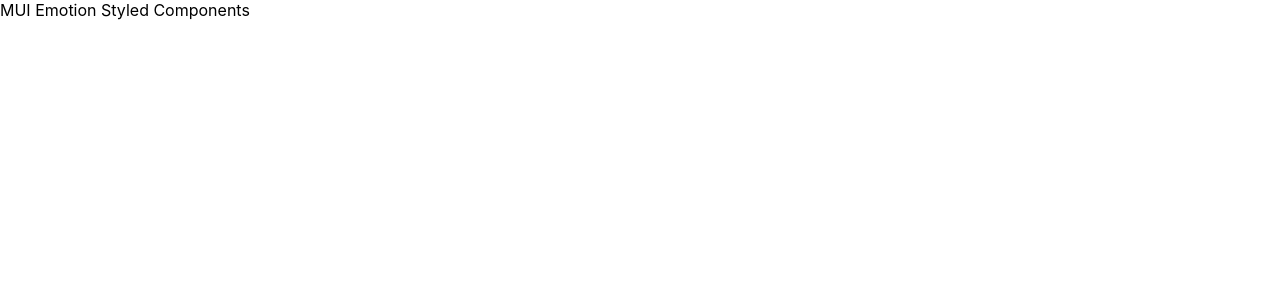
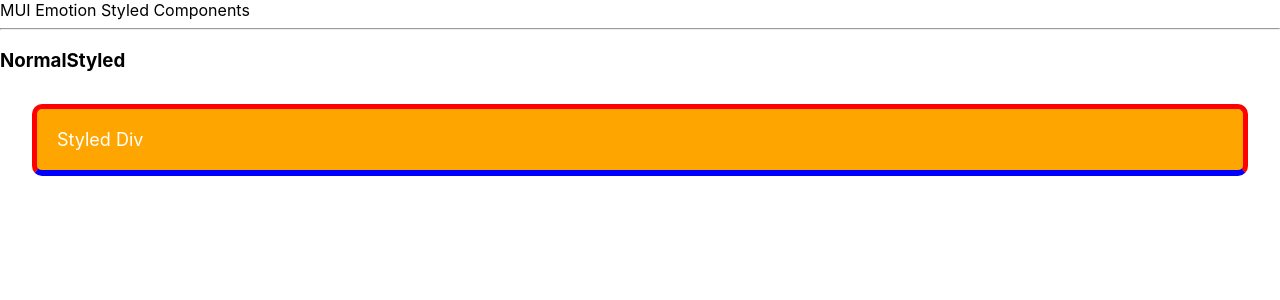
Before and after one commit to mayurpatildax/MUI-Emotion-Styled-Typescript, a React (Create React App) app: page / in a window 1280 px wide. Shown: the top 300 px of the page. Built offline with nearby package versions, Linux system fonts and the light colour scheme.

Commit message:
Normal Styled component

```diff
--- a/src/App.tsx
+++ b/src/App.tsx
@@ -1,7 +1,14 @@
 import React from "react";
+import NormalStyled from "./components/NormalStyled";
 
 function App() {
-  return <div className="App">MUI Emotion Styled Components</div>;
+  return (
+    <>
+      <div className="App">MUI Emotion Styled Components</div>
+      <hr />
+      <NormalStyled />
+    </>
+  );
 }
 
 export default App;
--- a/src/components/NormalStyled.tsx
+++ b/src/components/NormalStyled.tsx
@@ -1,9 +1,25 @@
+import styled from "@emotion/styled";
 import React from "react";
 
 const NormalStyled = () => {
+  const StyledDiv = styled.div`
+    /* Write property names like css property names */
+    color: white;
+    font-size: large;
+    background-color: orange;
+    border: 5px solid red;
+    border-radius: 10px;
+
+    /* all units */
+    padding: 20px;
+    margin: 2rem;
+    border-bottom: 5pt solid blue;
+  `;
+
   return (
     <>
       <h3>NormalStyled</h3>
+      <StyledDiv>Styled Div</StyledDiv>
     </>
   );
 };
```
